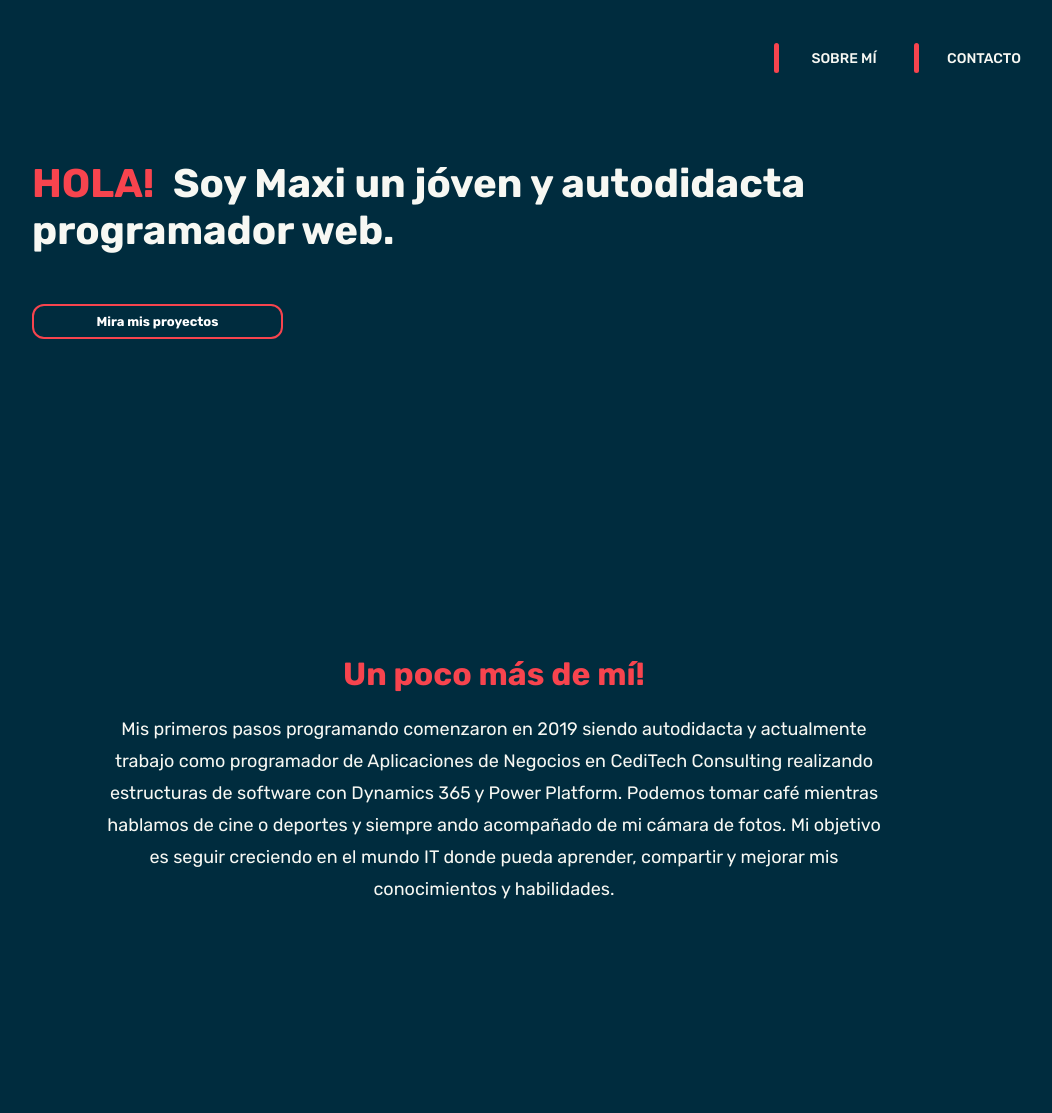
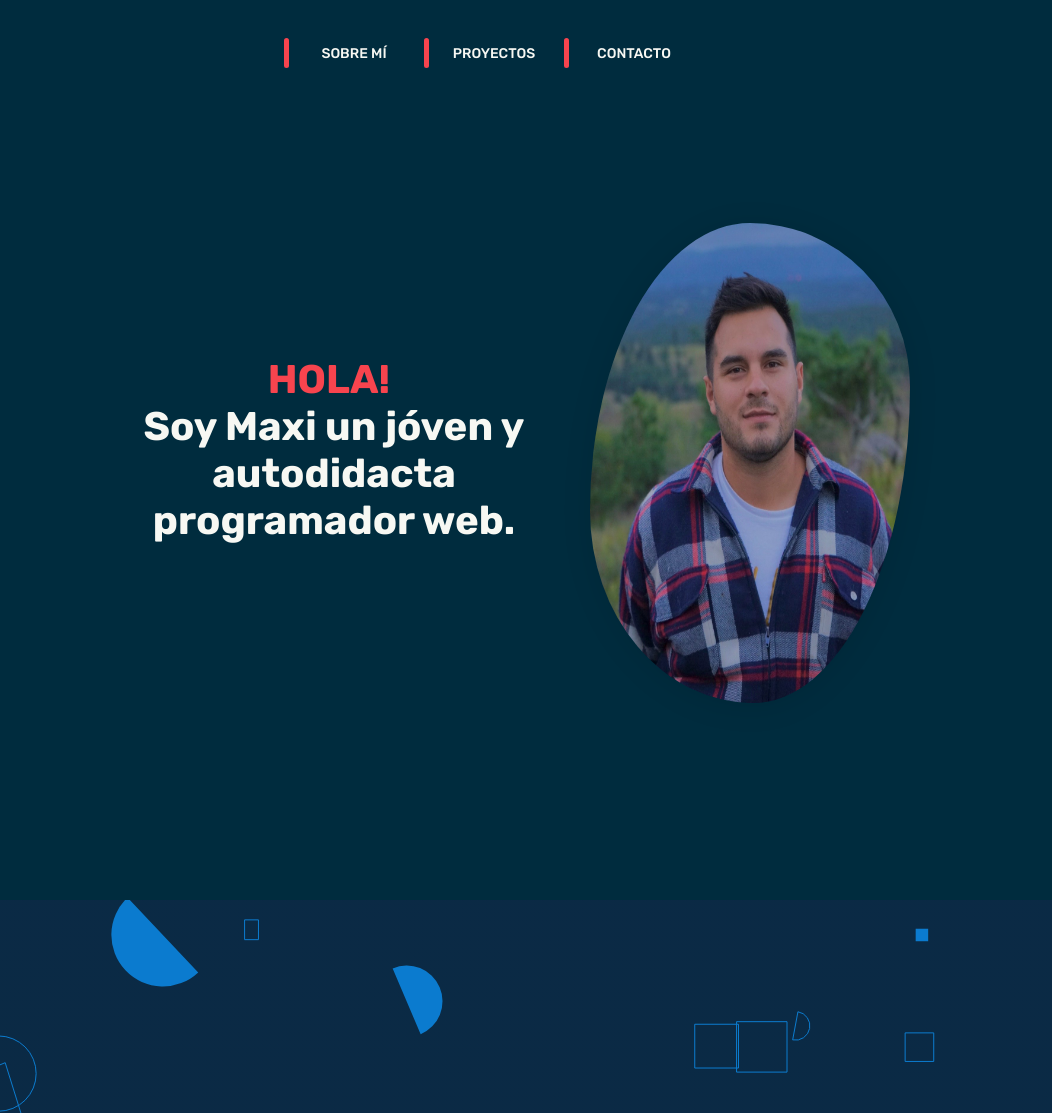
Before and after one commit to maxmferreyra/MFwebpage, a plain HTML site: page index.html in a window 1280 px wide. Shown: the top 1113 px of the page, without its empty margins (146-1198 px from the left). Drawn offline with nearby package versions, Linux system fonts and the light colour scheme.

Commit message:
change style add image and background

```diff
--- a/index.css
+++ b/index.css
@@ -33,9 +33,7 @@ nav {
     width: 100%;
     margin-top: 35px;
     text-align: center;
-    display: flex;
-    justify-content: center;
-    align-items: center;
+    display: none;
 }
 
 nav a {
@@ -68,15 +66,25 @@ main {
     align-items: center;
 }
 
-main .title-container {
+.title-container {
     width: 80%;
-    margin: 50px auto 0px auto;
-    height: 380px;
-    padding: 30px 0px 0px 20px;
+    margin: 0px auto;
+    height: 420px;
+    padding-bottom: 20px;
     display: flex;
     flex-direction: column;
-    justify-content: flex-start;
-    align-items: flex-start;
+    justify-content: center;
+    align-items: center;
+}
+
+.title-container img {
+    width: 45%;
+    height: 40vh;
+    border-radius: 50% 50% 49% 51% / 60% 34% 66% 40% ;
+    background: rgba(255, 255, 255, 0.3);
+    box-shadow: 0 4px 30px rgba(0, 0, 0, 0.1);
+    backdrop-filter: blur(2.7px);
+    -webkit-backdrop-filter: blur(2.7px);
 }
 
 
@@ -84,6 +92,8 @@ h1 {
     color: #f7f8f3;
     font-size: 25px;
     font-weight: 700;
+    margin-top: 30px;
+    text-align: center;
 }
 
 .button-container {
@@ -103,6 +113,10 @@ h1 {
     color: #ffffff;
 }
 
+h1 {
+    font-size: 20px;
+}
+
 h1 span {
     color: #f7444e;
     text-transform: uppercase;
@@ -115,7 +129,7 @@ h1 span {
     flex-direction: column;
     justify-content: center;
     align-items: center;
-    margin: 0 auto;
+    margin: 60px auto 0px auto;
     }
 
 
@@ -346,9 +360,9 @@ footer p span {
     }
 
     nav {
-        justify-content: flex-end;
-        margin-right: 80px;
-        height: 50px;
+        display: flex;
+        justify-content: center;
+        height: 40px;
     }
 
     nav button::before {
@@ -364,20 +378,38 @@ footer p span {
         border-radius: 10px;
        }
 
-       nav button:hover::before {
+    nav button:hover::before {
         width: 100%;
        }
 
+    .title-container {
+        width: 100%;
+        flex-direction: row-reverse;
+        justify-content: center;
+        flex-wrap: wrap;
+        margin: 40px 0px;
+        height: 85vh;
+    }
 
-    .title-container {
-        margin-bottom: 80px;
-        height: 550px;
+    .title-container img {
+        margin: 20px 0px 0px 0px;
+        width: 25%;
+        height: 60vh;
+        margin-top: 25px;
+
+        right: 40px;
+    }
+
+    h1 {
+        left: 40px;
+        width: 40%;
+        margin: 0px;
+        font-size: 40px;
+        font-weight: 700;
     }
 
     .button-container {
-        width: 25%;
-        margin-left: 30px;
-        transition: all 0.2s ease-in-out;
+        display: none;
     }
 
     .button-container:hover {
@@ -385,17 +417,11 @@ footer p span {
         transform: translateX(3px);
     }
 
-    h1 {
-        margin: 0 auto;
-        font-size: 40px;
-        font-weight: 700;
-        margin-bottom: 20px;
-        padding-left: 30px;
-    }
 
     .about-me {
-        width: 70%;
-        height: 70vh;
+        background-image: url('./public/images/Colored\ Shapes (2).svg');
+        width: 100%;
+        height: 100vh;
     }
 
     .about-me .hello {
@@ -403,8 +429,13 @@ footer p span {
     }
 
     .about-me .description {
-        font-size: 18px;
-        line-height: 32px;
+        width: 75%;
+        margin: 0 auto;
+        background-color: #53a6eaad;
+        border-radius: 40px;
+        font-size: 20px;
+        line-height: 34px;
+        padding: 10px 10px;
     }
 
 
--- a/index.html
+++ b/index.html
@@ -12,18 +12,20 @@
     <header>
         <nav>
             <button><a href="#about-me">Sobre mí</a></button>
+            <button><a href="#proyects">Proyectos</a> </button>
             <button><a href="#contact">Contacto</a> </button>
         </nav>
     </header>
     <main>
         <div class="title-container">
-            <h1><span>Hola!</span> Soy Maxi un jóven y autodidacta programador web.</h1>
-            <button class="button-container"><a href="#proyects">Mira mis proyectos</a></button>
+            <img data-aos="zoom-in" data-aos-duration="2000" src="./public/images/DSC03753.JPG" alt="">
+            <h1 data-aos="zoom-in" data-aos-duration="3500"><span>Hola! <br> </span> Soy Maxi un jóven y autodidacta programador web.</h1>
+            <button data-aos="zoom-in" data-aos-duration="000" class="button-container"><a href="#proyects">Mira mis proyectos</a></button>
         </div>
         <section data-aos="fade-down" class="about-me" id="about-me">
             <div class="container-text">
                 <p class="hello">Un poco más de mí!</p>
-                <p class="description">Mis primeros pasos programando comenzaron en 2019 siendo autodidacta y actualmente trabajo como programador de Aplicaciones de Negocios en CediTech Consulting realizando estructuras de software con Dynamics 365 y Power Platform. Podemos tomar café mientras hablamos de cine o deportes y siempre ando acompañado de mi cámara de fotos. Mi objetivo es seguir creciendo en el mundo IT donde pueda aprender, compartir y mejorar mis conocimientos y habilidades.
+                <p class="description">Hola de nuevo! Si al menos avanzaste hasta aca es porque algo te interesa :)  Espero no aburrirte. <br>Mi primer HOLA MUNDO fue en 2019 y actualmente trabajo como programador de Aplicaciones de Negocios en CediTech Consulting realizando estructuras de software con Dynamics 365 y Power Platform. Podemos tomar café mientras hablamos de cine o deportes y siempre ando acompañado de mi cámara de fotos. Mi objetivo es seguir creciendo en el mundo IT donde pueda aprender, compartir y mejorar mis conocimientos y habilidades.
                 </p>
             </div>
         </section>
```
Also changed, not shown: public/images/Colored Shapes (2).svg (added), public/images/DSC03753.JPG (added).
